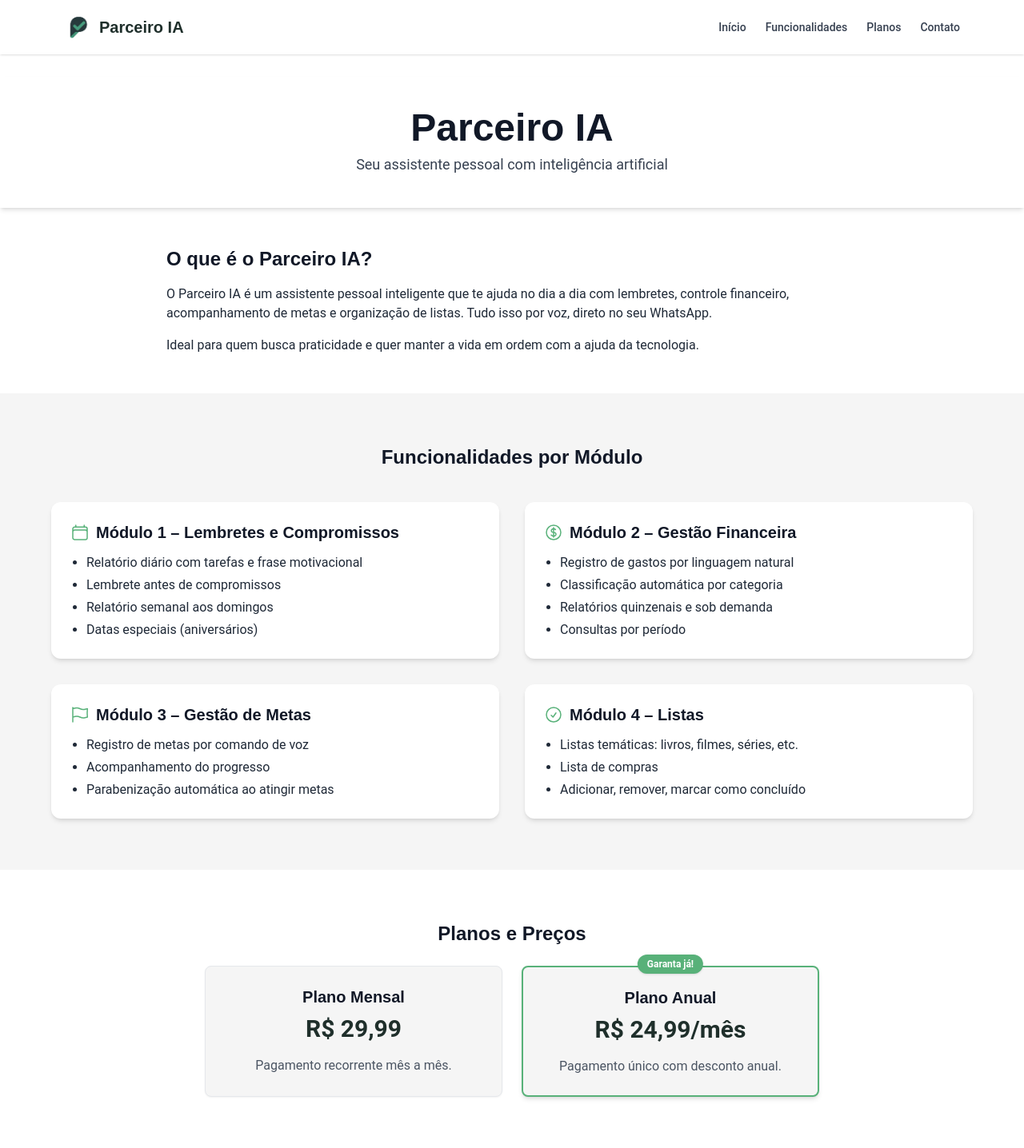
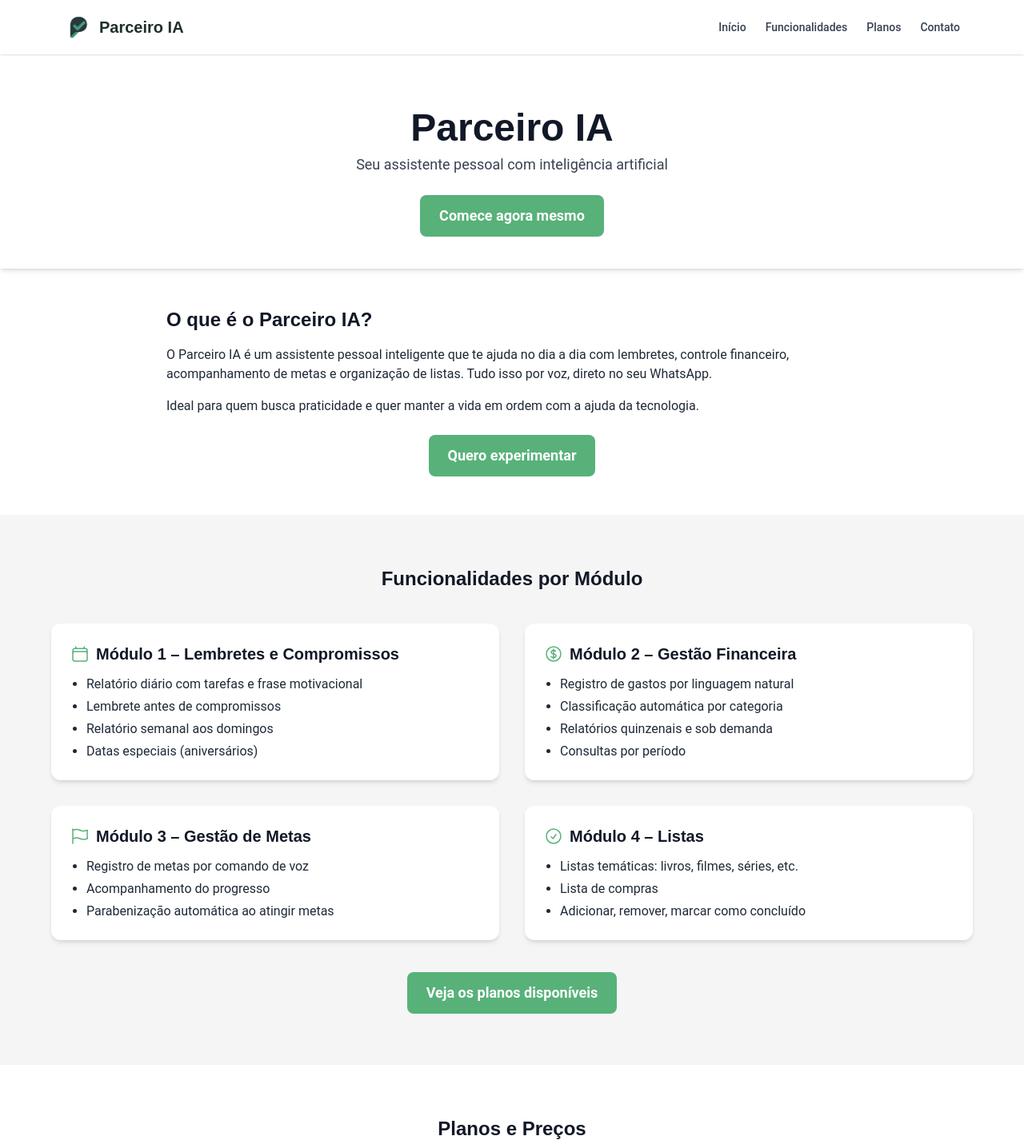
Before and after one commit to herick25/Site-Parceiro-IA, a React (Vite) app: page / in a window 1280 px wide. Shown: the top 1436 px of the page at 80% size. Built offline with nearby package versions, Linux system fonts and the light colour scheme.

Commit message:
Atualiza site com novos CTAs e ajustes visuais

```diff
--- a/src/App.jsx
+++ b/src/App.jsx
@@ -34,6 +34,14 @@ export default function App() {
                   <p className="text-lg text-gray-700">
                     Seu assistente pessoal com inteligência artificial
                   </p>
+                  <div className="mt-6">
+                    <a
+                      href="#planos"
+                      className="inline-block bg-menta text-white px-6 py-3 rounded-lg text-lg font-semibold hover:bg-emerald-700 transition-transform hover:scale-105"
+                    >
+                      Comece agora mesmo
+                    </a>
+                  </div>
                 </header>
 
                 <section className="max-w-4xl mx-auto px-4 py-12">
@@ -43,9 +51,17 @@ export default function App() {
                     controle financeiro, acompanhamento de metas e organização de listas. Tudo isso por voz,
                     direto no seu WhatsApp.
                   </p>
-                  <p className="text-gray-800">
+                  <p className="text-gray-800 mb-6">
                     Ideal para quem busca praticidade e quer manter a vida em ordem com a ajuda da tecnologia.
                   </p>
+                  <div className="text-center">
+                    <a
+                      href="#contato"
+                      className="inline-block bg-menta text-white px-6 py-3 rounded-lg text-lg font-semibold hover:bg-emerald-700 transition-transform hover:scale-105"
+                    >
+                      Quero experimentar
+                    </a>
+                  </div>
                 </section>
               </div>
 
@@ -106,6 +122,14 @@ export default function App() {
                       </ul>
                     </div>
                   </div>
+                  <div className="text-center mt-10">
+                    <a
+                      href="#planos"
+                      className="inline-block bg-menta text-white px-6 py-3 rounded-lg text-lg font-semibold hover:bg-emerald-700 transition-transform hover:scale-105"
+                    >
+                      Veja os planos disponíveis
+                    </a>
+                  </div>
                 </div>
               </section>
 
@@ -138,7 +162,7 @@ export default function App() {
                   Quer tirar dúvidas ou contratar agora mesmo?
                 </p>
                 <a
-                  href=""
+                  href="https://wa.me/5581999999999"
                   target="_blank"
                   rel="noopener noreferrer"
                   className="inline-flex items-center gap-3 bg-menta text-white px-6 py-3 rounded-lg hover:bg-emerald-700 transition-transform hover:scale-105 font-semibold text-lg"
```
